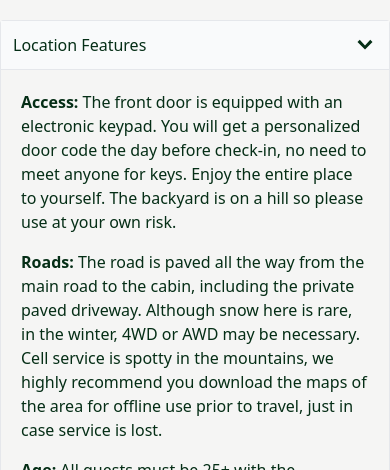
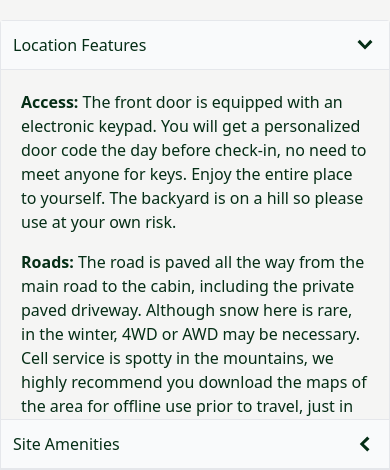
Before and after one commit to Ozzy-codes/React_S.A.O, a React (Create React App) app: page / in a window 390 px wide. Shown: the part 796-1266 px from the top of the page. Built offline with nearby package versions, Linux system fonts and the light colour scheme; a web font is replaced by a local one.

Commit message:
extend default open drawer to mobile view
Accordion fixed height minimized in mobile to allow user flexibility
to scroll pass cmpnt.

```diff
--- a/src/components/FeatureAccordion.js
+++ b/src/components/FeatureAccordion.js
@@ -26,7 +26,7 @@ function FeatureAccordion({ className }) {
     const content = (
       <div
         style={{ maxHeight: "0px" }}
-        className="border-b px-5 overflow-hidden md:h-[425px] md:overflow-y-scroll">
+        className="border-b px-5 overflow-hidden h-[350px] md:h-[425px] overflow-y-scroll">
         <div className="my-5 list_spacing">
           {item.content.map((subSection) => (
             <div key={subSection.title}>
```
